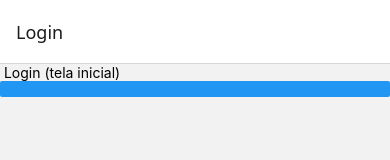
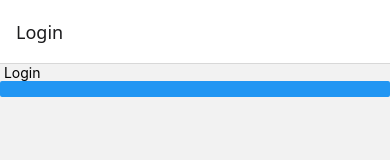
Before and after one commit to UltraFire66/SigmaSolve, a React Native app: screen /Login in a window 390 px wide. Shown: the top 160 px of the page. Built offline with nearby package versions, Linux system fonts and the light colour scheme.

Commit message:
commit teste2

```diff
--- a/Telas/login.js
+++ b/Telas/login.js
@@ -4,7 +4,7 @@ export default function Login({navigation}){
 
     return(
         <>
-            <Text> Login (tela inicial)</Text>
+            <Text> Login</Text>
             <Button onPress={() => {navigation.navigate('Cadastro')}}>ir para Cadastro</Button>
         </>
     )
```
